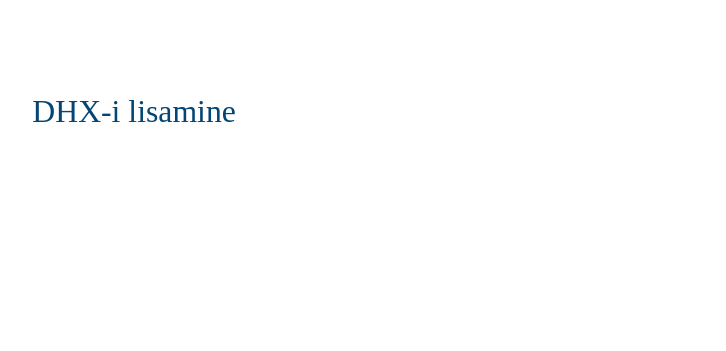
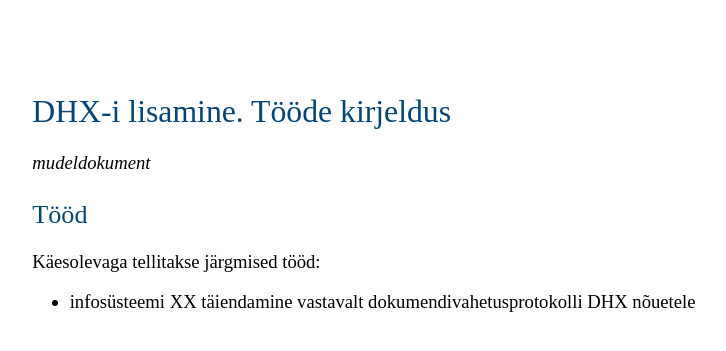
Before and after one commit to e-gov/DHX, a Jekyll site: the page built from docs/LY.md, in a window 1280 px wide. Shown: the top 351 px of the page, without its empty margins (168-894 px from the left). Built offline with Jekyll 4.4.1, drawn with Linux system fonts in a browser that asks for light colours.

Commit message:
Update LY.md

```diff
--- a/docs/LY.md
+++ b/docs/LY.md
@@ -4,4 +4,11 @@ permalink: LY
 title: Lähteülesanne
 ---
 
-# DHX-i lisamine
+# DHX-i lisamine. Tööde kirjeldus
+
+_mudeldokument_
+
+## Tööd
+
+Käesolevaga tellitakse järgmised tööd:
+- infosüsteemi XX täiendamine vastavalt dokumendivahetusprotokolli DHX nõuetele
```
